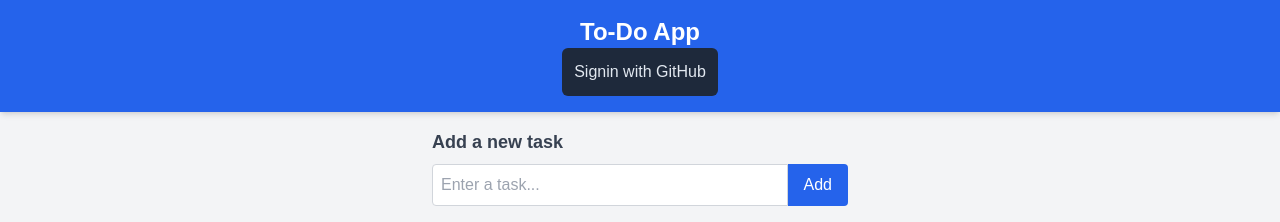
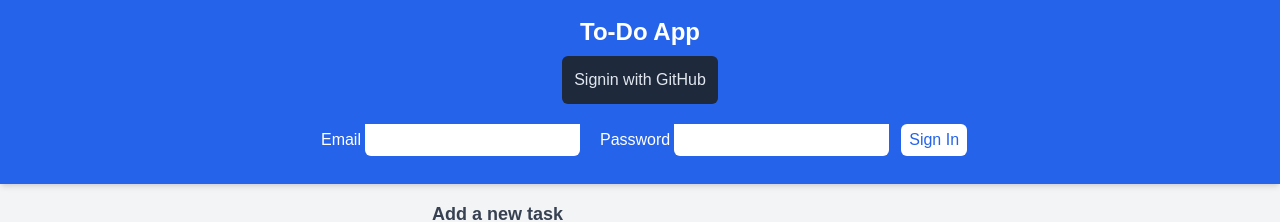
Before and after one commit to tahasama/todo15, a Next.js app: page / in a window 1280 px wide. Shown: the top 222 px of the page. Built offline with nearby package versions, Linux system fonts and the light colour scheme; no server answers; the database is empty.

Commit message:
added incomplete creds auth

```diff
--- /dev/null
+++ b/app/actions/authActions.tsx
@@ -0,0 +1,3 @@
+export const getUserFromDb = (creds: any, pwHash: any) => {
+  console.log("hello getUserFromDb!");
+};
--- /dev/null
+++ b/app/componentns/CredsSignIn.tsx
@@ -0,0 +1,29 @@
+import { signIn } from "@/auth";
+
+export function CredsSignIn() {
+  return (
+    <form
+      action={async (formData) => {
+        "use server";
+        await signIn("credentials", formData);
+      }}
+      className="p-2"
+    >
+      <label className="mx-2">
+        Email
+        <input name="email" type="email" className="rounded-b-md p-1 m-1" />
+      </label>
+      <label className="mx-2">
+        Password
+        <input
+          name="password"
+          type="password"
+          className="rounded-b-md p-1 m-1"
+        />
+      </label>
+      <button className="bg-white text-blue-600 rounded-md py-1 px-2">
+        Sign In
+      </button>
+    </form>
+  );
+}
--- a/app/componentns/sign-in.tsx
+++ b/app/componentns/GithubsignIn.tsx
@@ -1,12 +1,13 @@
 import { signIn } from "@/auth";
 
-export default function SignIn() {
+export default function GithubSignIn() {
   return (
     <form
       action={async () => {
         "use server";
         await signIn("github");
       }}
+      className="p-2"
     >
       <button
         type="submit"
--- /dev/null
+++ b/app/lib/zod.ts
@@ -0,0 +1,11 @@
+import { object, string } from "zod"
+
+export const signInSchema = object({
+  email: string({ required_error: "Email is required" })
+    .min(1, "Email is required")
+    .email("Invalid email"),
+  password: string({ required_error: "Password is required" })
+    .min(1, "Password is required")
+    .min(6, "Password must be more than 8 characters")
+    .max(32, "Password must be less than 32 characters"),
+})
--- a/app/page.tsx
+++ b/app/page.tsx
@@ -2,14 +2,16 @@ import AddtaskForm from "./componentns/AddtaskForm";
 import { Suspense } from "react";
 import TaskList from "./componentns/TaskList";
 import Loading from "./loading";
-import SignIn from "./componentns/sign-in";
+import GithubSignIn from "./componentns/GithubsignIn";
+import { CredsSignIn } from "./componentns/CredsSignIn";
 
 export default function MainPage() {
   return (
     <div className="min-h-screen flex flex-col items-center bg-gray-100 text-gray-800">
       <header className="w-full py-4 bg-blue-600 text-white text-center shadow-md">
         <h1 className="text-2xl font-bold">To-Do App</h1>
-        <SignIn />
+        <GithubSignIn />
+        <CredsSignIn />
       </header>
       <main className="flex-grow w-full max-w-md mx-auto p-4 space-y-6">
         {/* Add Task Section */}
--- /dev/null
+++ b/app/utils/password.ts
@@ -0,0 +1,3 @@
+export const saltAndHashPassword = (creds:any) => {
+    console.log('hello saltAndHashPassword!')
+}
--- a/auth.ts
+++ b/auth.ts
@@ -1,6 +1,42 @@
 import NextAuth from "next-auth"
+import Credentials from "next-auth/providers/credentials"
+// Your own logic for dealing with plaintext password strings; be careful!
 import GitHub from "next-auth/providers/github"
+import { saltAndHashPassword } from "./app/utils/password"
+import { getUserFromDb } from "./app/actions/authActions"
+import { signInSchema } from "./app/lib/zod"
+
+
 
 export const { handlers, signIn, signOut, auth } = NextAuth({
-  providers: [GitHub],
+  providers: [GitHub,
+    Credentials({
+      // You can specify which fields should be submitted, by adding keys to the `credentials` object.
+      // e.g. domain, username, password, 2FA token, etc.
+      credentials: {
+        email: {},
+        password: {},
+      },
+      authorize: async (credentials) => {
+        let user :any = null
+
+        const { email, password } = await signInSchema.parseAsync(credentials)
+
+        // logic to salt and hash password
+        const pwHash = saltAndHashPassword(credentials.password)
+
+        // logic to verify if the user exists
+        user = await getUserFromDb(credentials.email, pwHash)
+
+        if (!user) {
+          // No user found, so this is their first attempt to login
+          // Optionally, this is also the place you could do a user registration
+          throw new Error("Invalid credentials.")
+        }
+
+        // return user object with their profile data
+        return user
+      },
+    }),
+  ],
 })
--- a/package.json
+++ b/package.json
@@ -14,7 +14,8 @@
     "next-auth": "^5.0.0-beta.25",
     "pg": "^8.13.1",
     "react": "19.0.0-rc-02c0e824-20241028",
-    "react-dom": "19.0.0-rc-02c0e824-20241028"
+    "react-dom": "19.0.0-rc-02c0e824-20241028",
+    "zod": "^3.23.8"
   },
   "devDependencies": {
     "@types/node": "^20",
```
Also changed, not shown: 1 other file (tests, documents, lock files or other folders).
